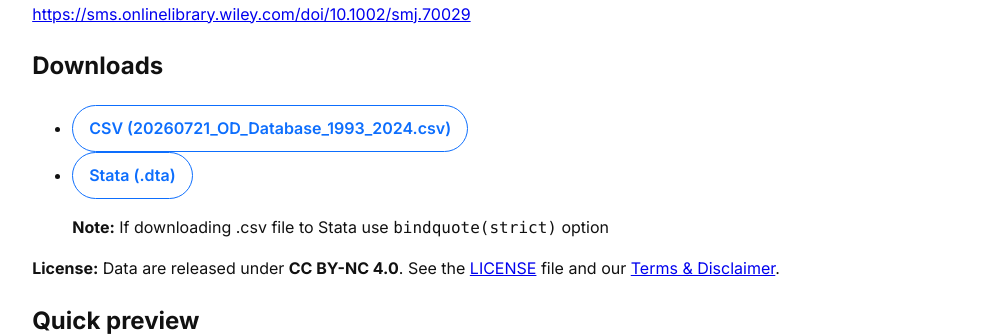
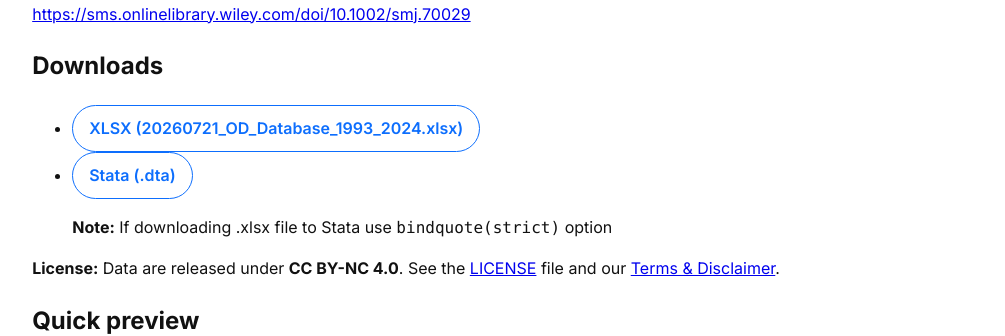
Before and after one commit to OrganizationDesign/homepage, a Jekyll site: the page built from index.md, in a window 1280 px wide. Shown: the part 1195-1531 px from the top of the page, without its empty margins (137-1142 px from the left). Built offline with Jekyll 4.4.1, drawn with Linux system fonts in a browser that asks for light colours.

Commit message:
Replace CSV download link with XLSX format and update related references

```diff
--- a/index.md
+++ b/index.md
@@ -39,10 +39,10 @@ The dataset is larger than the dataset used in the accompanying Strategic Manage
 You can read the accompanying paper here: [https://sms.onlinelibrary.wiley.com/doi/10.1002/smj.70029](https://sms.onlinelibrary.wiley.com/doi/10.1002/smj.70029)
 
 ## Downloads
-- [CSV (20260721_OD_Database_1993_2024.csv)]({{ "/data/20260721_OD_Database_1993_2024.csv" | absolute_url }}){: .btn download="20260721_OD_Database_1993_2024.csv" type="text/csv" }
+- [XLSX (20260721_OD_Database_1993_2024.xlsx)]({{ "/data/20260721_OD_Database_1993_2024.xlsx" | absolute_url }}){: .btn download="20260721_OD_Database_1993_2024.xlsx" type="application/vnd.openxmlformats-officedocument.spreadsheetml.sheet" }
 - [Stata (.dta)](https://github.com/OrganizationDesign/homepage/releases/download/v20260721/20260721_OD_Database_1993_2024.dta){: .btn download="20260721_OD_Database_1993_2024.dta" type="application/octet-stream" }
 
-> **Note:** If downloading .csv file to Stata use `bindquote(strict)` option
+> **Note:** If downloading .xlsx file to Stata use `bindquote(strict)` option
 
 **License:** Data are released under **CC BY-NC 4.0**.
 See the [LICENSE]({{ '/LICENSE' | absolute_url }}) file and our
```
Also changed, not shown: data/index.md (+7 -0 lines), 1 other file.
